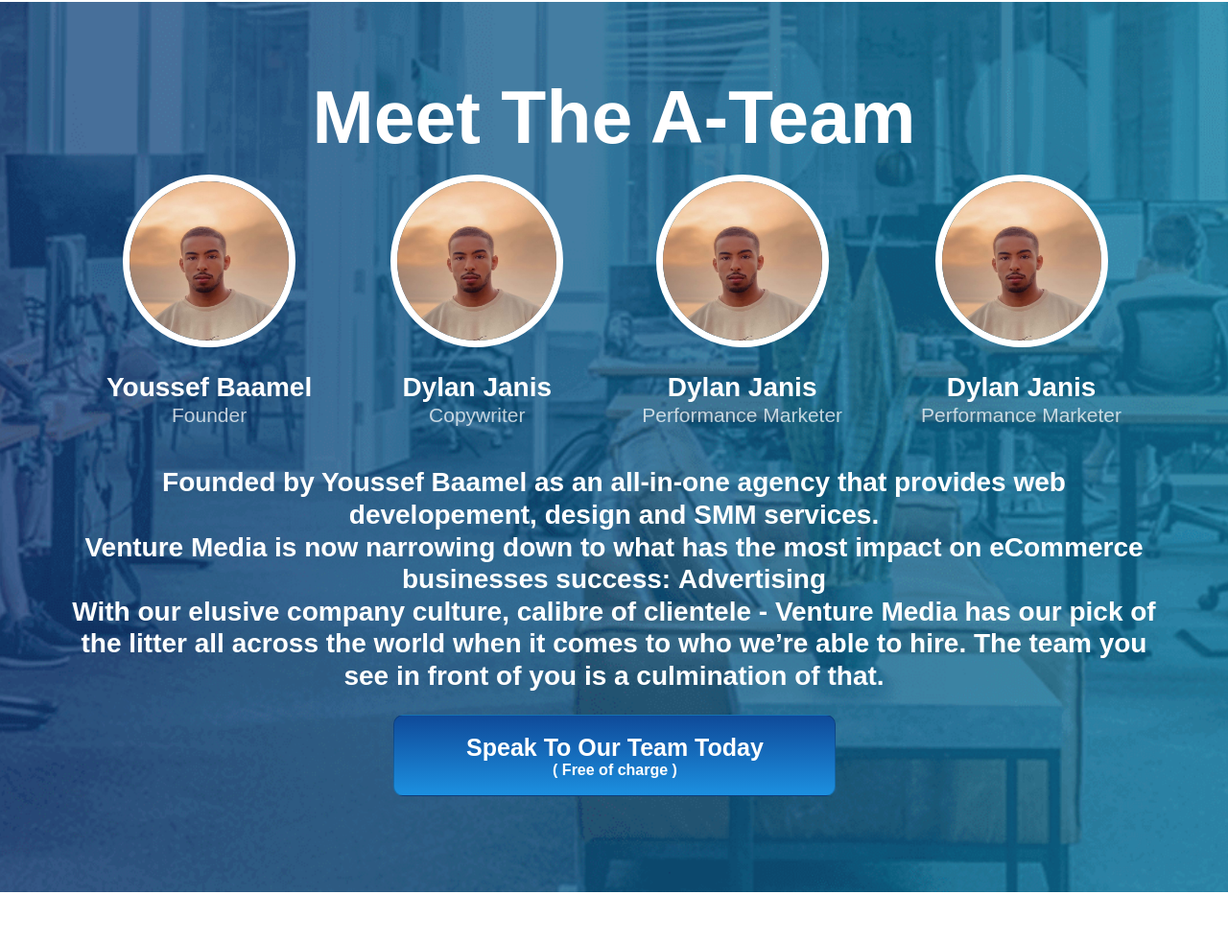
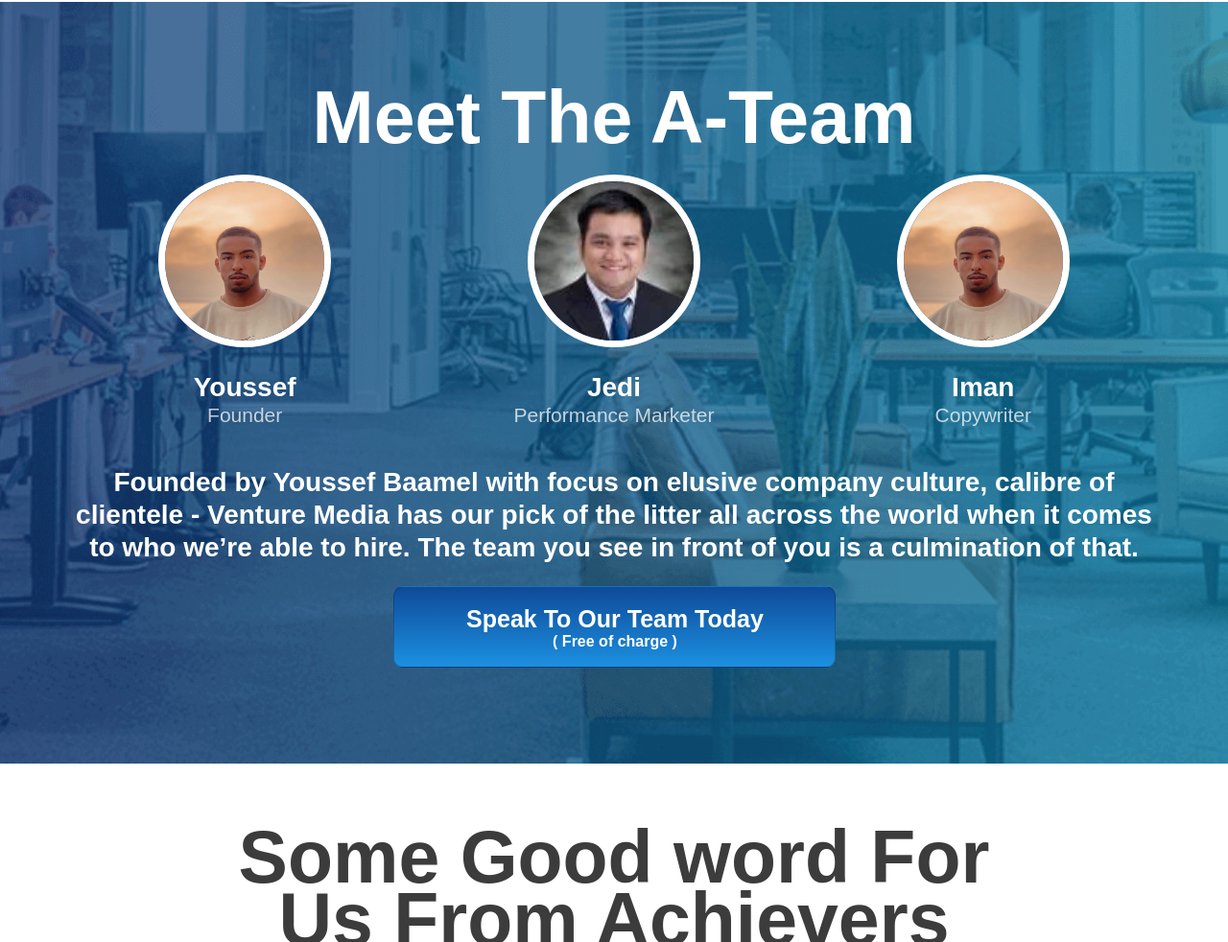
Before and after one commit to baamelyoussef/VenturemediaFunnel, a plain HTML site: page index.html in a window 1280 px wide. Shown: the part 3335-4317 px from the top of the page at 96% size. Drawn offline with Linux system fonts and the light colour scheme.

Commit message:
add Jedi

```diff
--- a/index.html
+++ b/index.html
@@ -139,32 +139,24 @@
 									<div style="display: flex;flex-wrap: wrap; justify-content: space-around;">
 									<div class="">
 										<img src="images/images/ceopic.jpg" style="border-radius:50%; width: 180px;height:180px;border: 7px solid white;">
-								<h3><b>Youssef Baamel</b></h3>
+								<h3><b>Youssef</b></h3>
 								<p style="color: rgba(255, 255, 255, 0.736);">Founder</p>
 									</div>
 									<div class="">
-										<img src="images/images/ceopic.jpg" style="border-radius:50%; width: 180px;height:180px;border: 7px solid white;">
-								<h3><b>Dylan Janis</b></h3>
-								<p style="color: rgba(255, 255, 255, 0.736);">Copywriter</p>
-									</div>
-									<div class="">
-										<img src="images/images/ceopic.jpg" style="border-radius:50%; width: 180px;height:180px;border: 7px solid white;">
-								<h3><b>Dylan Janis</b></h3>
+										<img src="images/images/Jedi.png" style="border-radius:50%; width: 180px;height:180px;border: 7px solid white;">
+								<h3><b>Jedi</b></h3>
 								<p style="color: rgba(255, 255, 255, 0.736);">Performance Marketer</p>
 									</div>
 									<div class="">
 										<img src="images/images/ceopic.jpg" style="border-radius:50%; width: 180px;height:180px;border: 7px solid white;">
-								<h3><b>Dylan Janis</b></h3>
-								<p style="color: rgba(255, 255, 255, 0.736);">Performance Marketer</p>
+								<h3><b>Iman</b></h3>
+								<p style="color: rgba(255, 255, 255, 0.736);">Copywriter</p>
 									</div>
 
 									</div>
 							</div>
 							<div class="">
-								<h3>Founded by Youssef Baamel as an all-in-one agency that provides web developement, design and SMM services.
-									<br> Venture Media is now narrowing down to what has the most impact on eCommerce businesses success: <b>Advertising</b>
-<br>
-									With our elusive company culture, calibre of clientele - Venture Media has our pick of the litter all across the world when it comes to who we’re able to hire. The team you see in front of you is a culmination of that.
+								<h3>Founded by Youssef Baamel with focus on elusive company culture, calibre of clientele - Venture Media has our pick of the litter all across the world when it comes to who we’re able to hire. The team you see in front of you is a culmination of that.
 									</h3> </div>
 
 							</div>
```
Also changed, not shown: images/images/Jedi.png (added).
